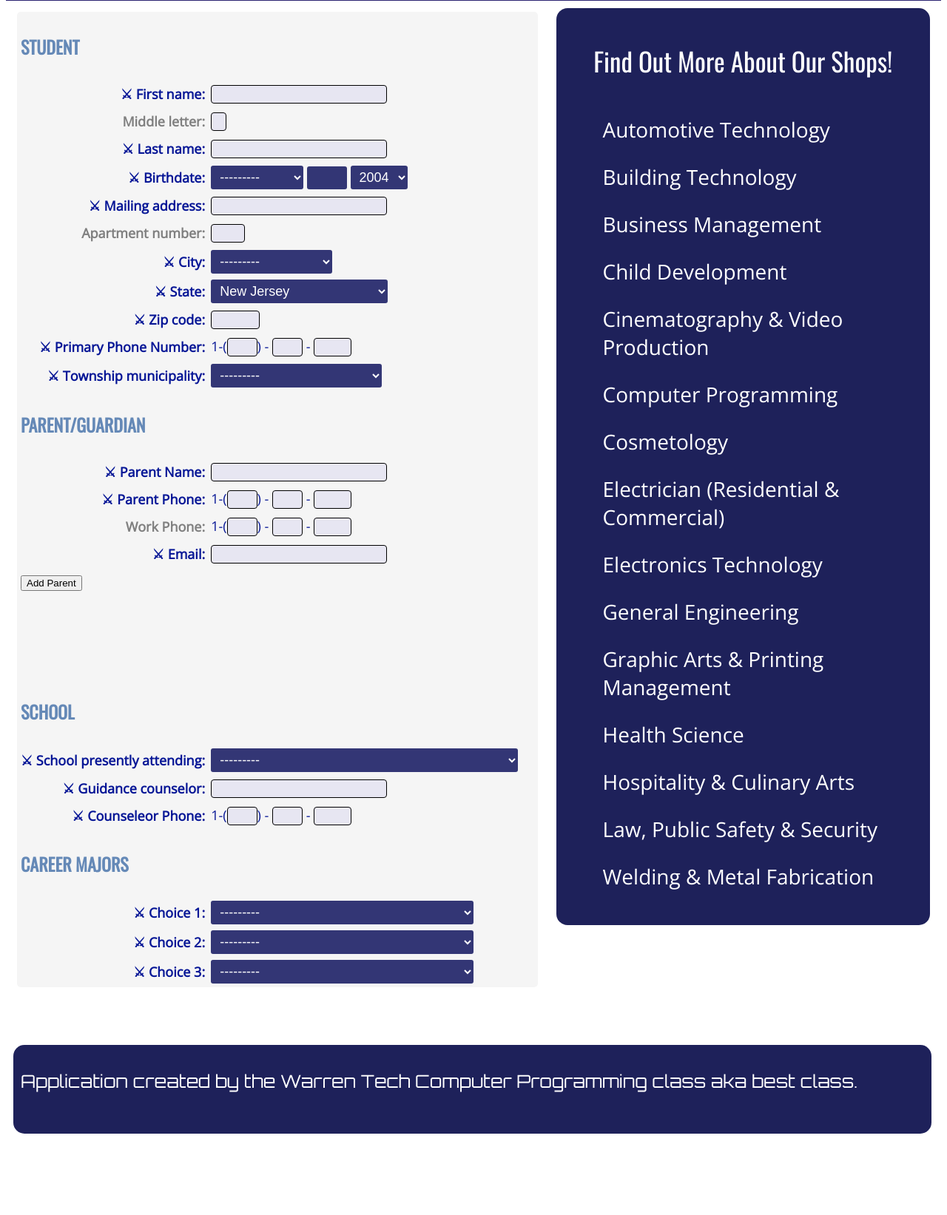
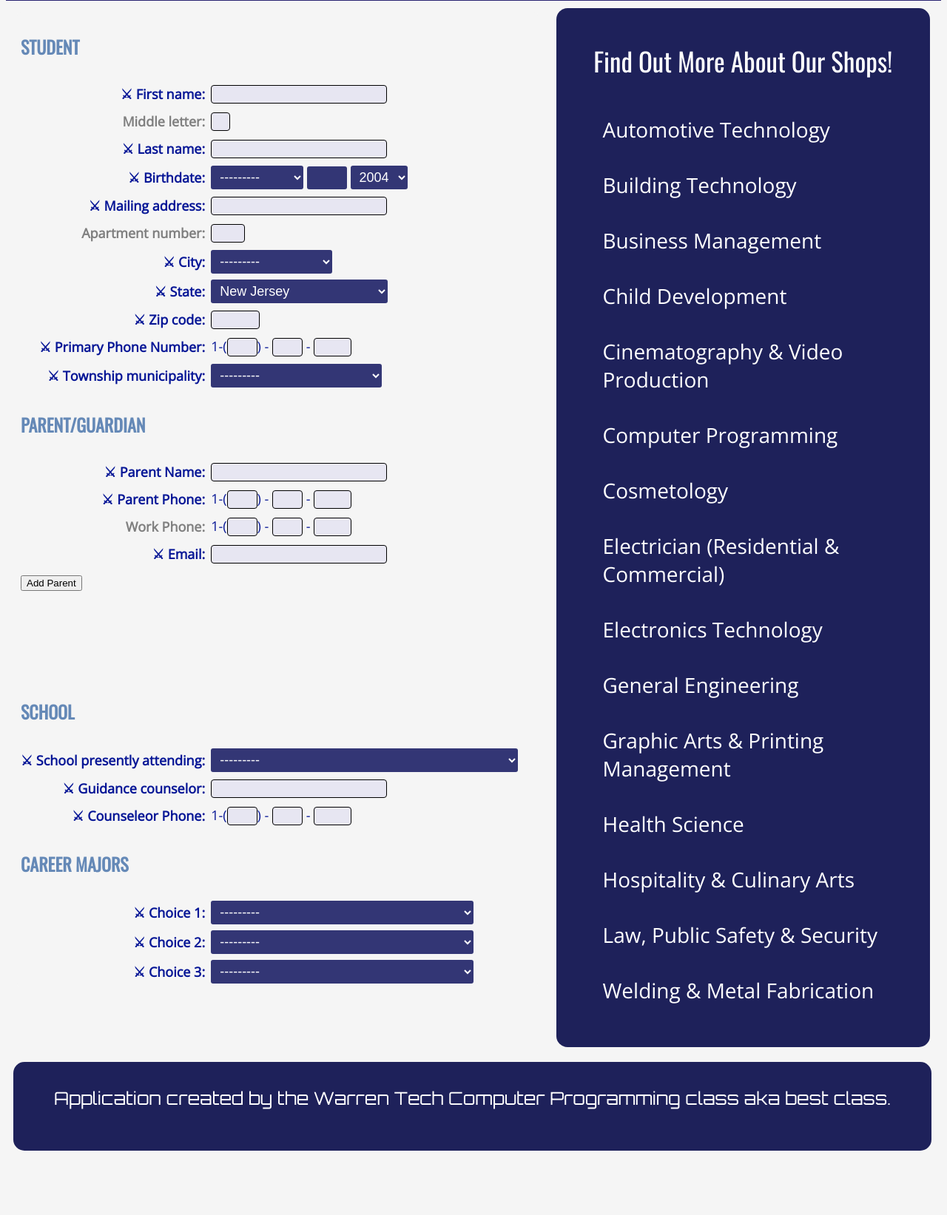
Before and after one commit to wcts-compsci/knights-app, a Django app: page /apply/ in a window 1280 px wide. Shown: the part 284-1927 px from the top of the page at 74% size. After the commit the page ends 1840 px from the top, so only its background shows below. Run offline with Django 3.2, Linux system fonts and the light colour scheme; some web fonts are replaced.

Commit message:
Update style.css

```diff
--- a/wcts_site/wcts_app/static/wcts_app/style.css
+++ b/wcts_site/wcts_app/static/wcts_app/style.css
@@ -4,6 +4,8 @@ body{
     color: #000000;
     font-family: Helvetica, Arial, sans-serif;
     box-sizing: border-box;
+    background-color: #f5f5f5;
+    /*changed*/
 }
 
 h1{
@@ -76,7 +78,7 @@ label::before {
  height: auto;
  border-width: 0px;
  border-style: solid;
- background-color:white;
+  /*changed*/
 }
 
 .rectangle {
@@ -86,7 +88,8 @@ label::before {
  height: auto;
  border-width: 0px;
  border-style: solid;
- background-color:white;
+ background-color:#f5f5f5;
+ /*changed*/
 }
 
 .inner-rectangle {
@@ -103,10 +106,11 @@ label::before {
  width: 98.2%;
  float: left;
  padding: 10px;
- height: 220px;
+ height: 150px;
  border-width: 0px;
  border-style: solid;
- background-color:white;
+ background-color:#f5f5f5;
+ /*changed*/
 }
 
 .inner-rectangle-2 {
@@ -117,6 +121,8 @@ label::before {
  border-radius: 15px;
  color: white;
  font-size: 24px;
+ text-align: center;
+ /*changed*/
 }
 
 .area, .exchange{
@@ -158,7 +164,7 @@ tr{
 }
 
 #id_middle_letter {
-    width:15px;
+    width:20px;
 }
 
 #id_birth_date {
@@ -301,6 +307,8 @@ select:hover, input[type=number]:hover{
 li{
  padding: 13px;
  font-size: 28px;
+ padding-bottom: 24px;
+ /*changed*/
 }
 a {
  color: white;
```
